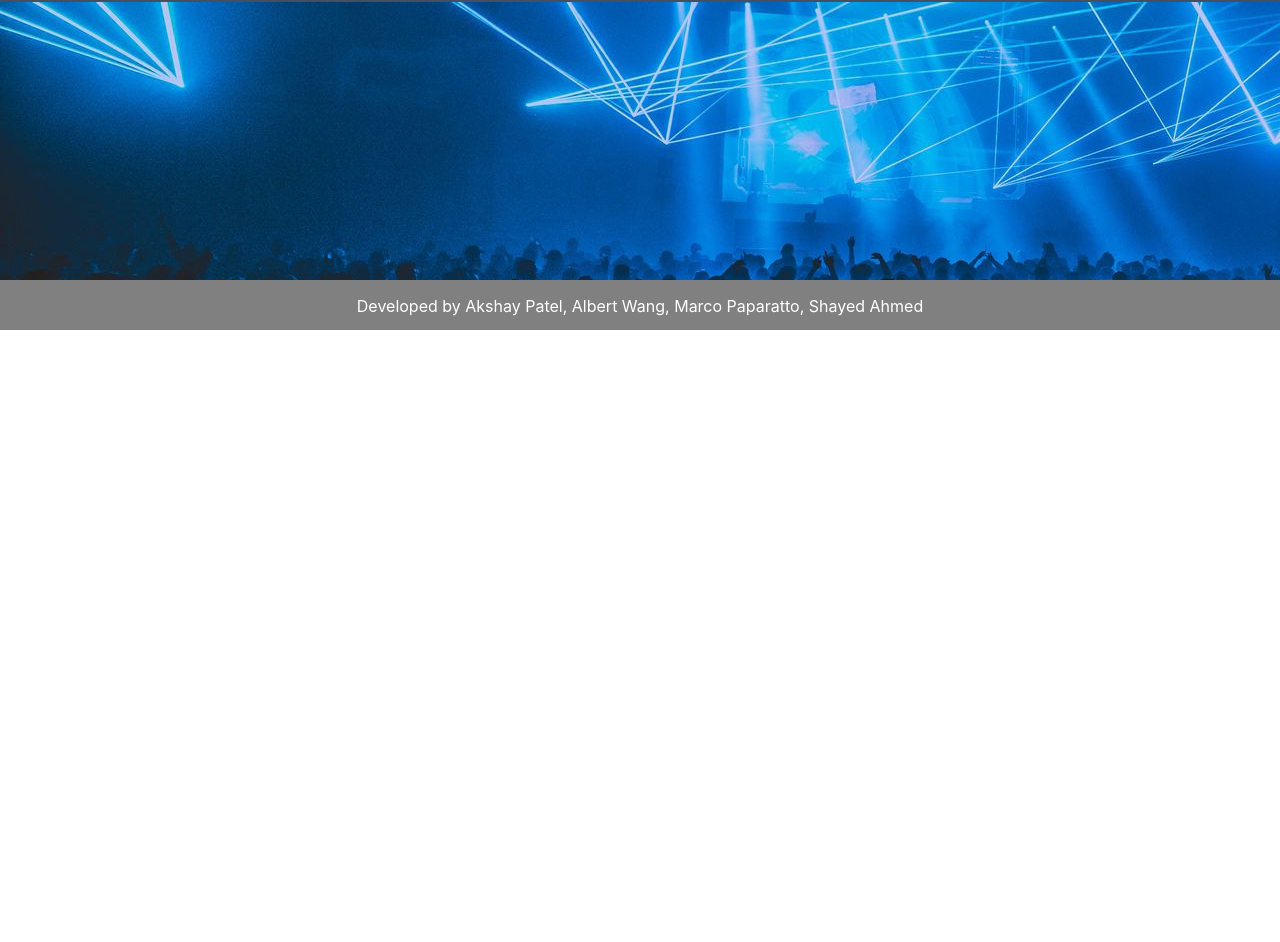
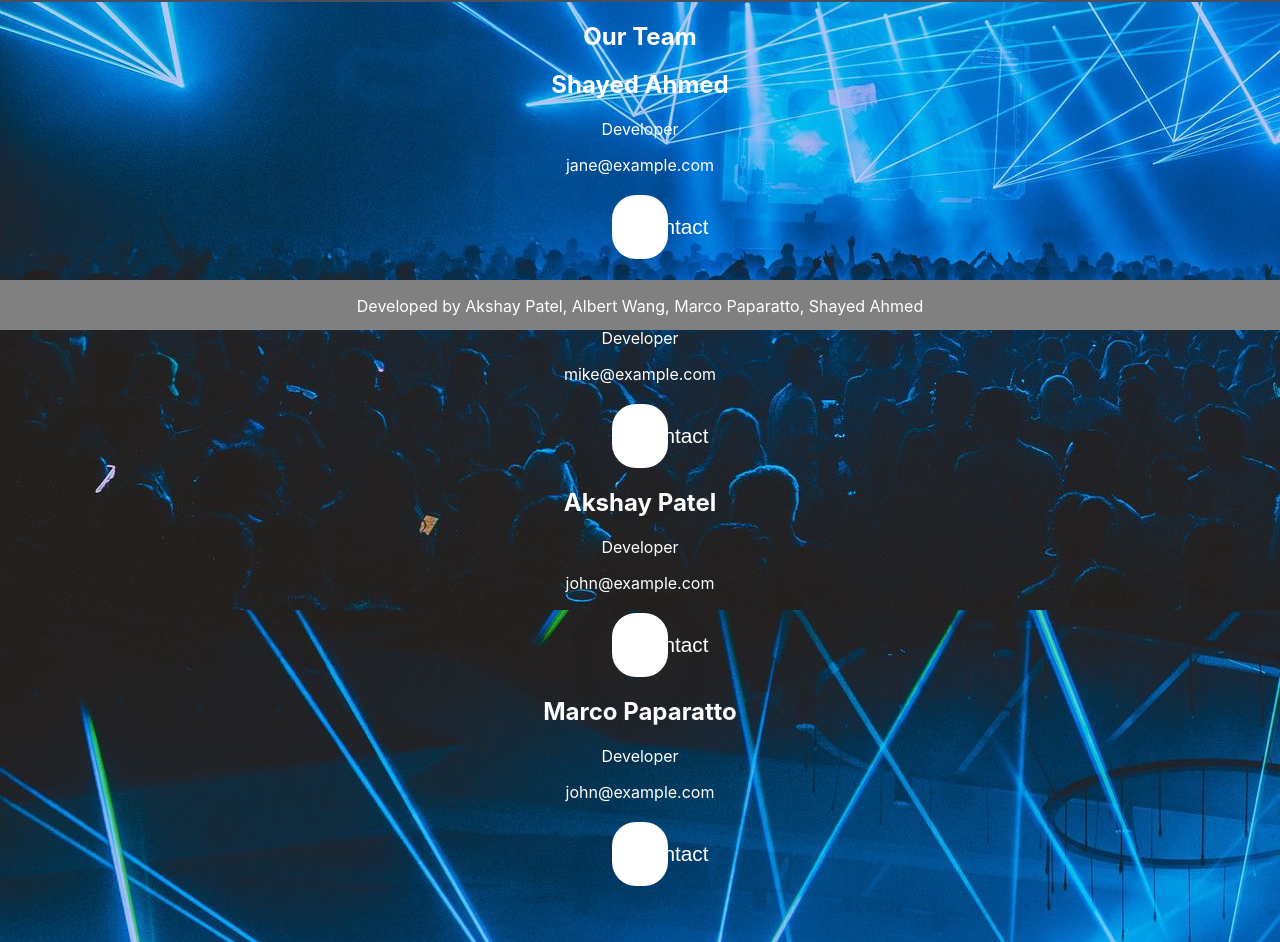
Before and after one commit to darkstrr/Final_Project_CS290-8, a React (Create React App) app: page / in a window 1280 px wide. Shown: the part 470-1412 px from the top of the page. Before the commit the page ends 800 px from the top, so only its background shows below. Built offline with nearby package versions, Linux system fonts and the light colour scheme.

Commit message:
Added contact us section

```diff
--- a/src/components/Login.js
+++ b/src/components/Login.js
@@ -112,6 +112,56 @@ function Login(props) {
         </p>
       </div>
 
+      <h2>Our Team</h2>
+      <div class="row">
+        <div class="column">
+          <div class="card">
+            <div class="container">
+              <h2>Shayed Ahmed</h2>
+              <p class="title">Developer</p>
+              <p>jane@example.com</p>
+              <p><button class="button">Contact</button></p>
+            </div>
+          </div>
+        </div>
+
+        <div class="column">
+          <div class="card">
+            <div class="container">
+              <h2>Albert Wang</h2>
+              <p class="title">Developer</p>
+              <p>mike@example.com</p>
+              <p><button class="button">Contact</button></p>
+            </div>
+          </div>
+        </div>
+
+        <div class="column">
+          <div class="card">
+            <div class="container">
+              <h2>Akshay Patel</h2>
+              <p class="title">Developer</p>
+              <p>john@example.com</p>
+              <p><button class="button">Contact</button></p>
+            </div>
+          </div>
+        </div>
+
+        <div class="column">
+          <div class="card">
+            <div class="container">
+              <h2>Marco Paparatto</h2>
+              <p class="title">Developer</p>
+              <p>john@example.com</p>
+              <p><button class="button">Contact</button></p>
+            </div>
+          </div>
+        </div>
+      </div>
+
+
+
+
       <br/>
       <br/>
 
```
